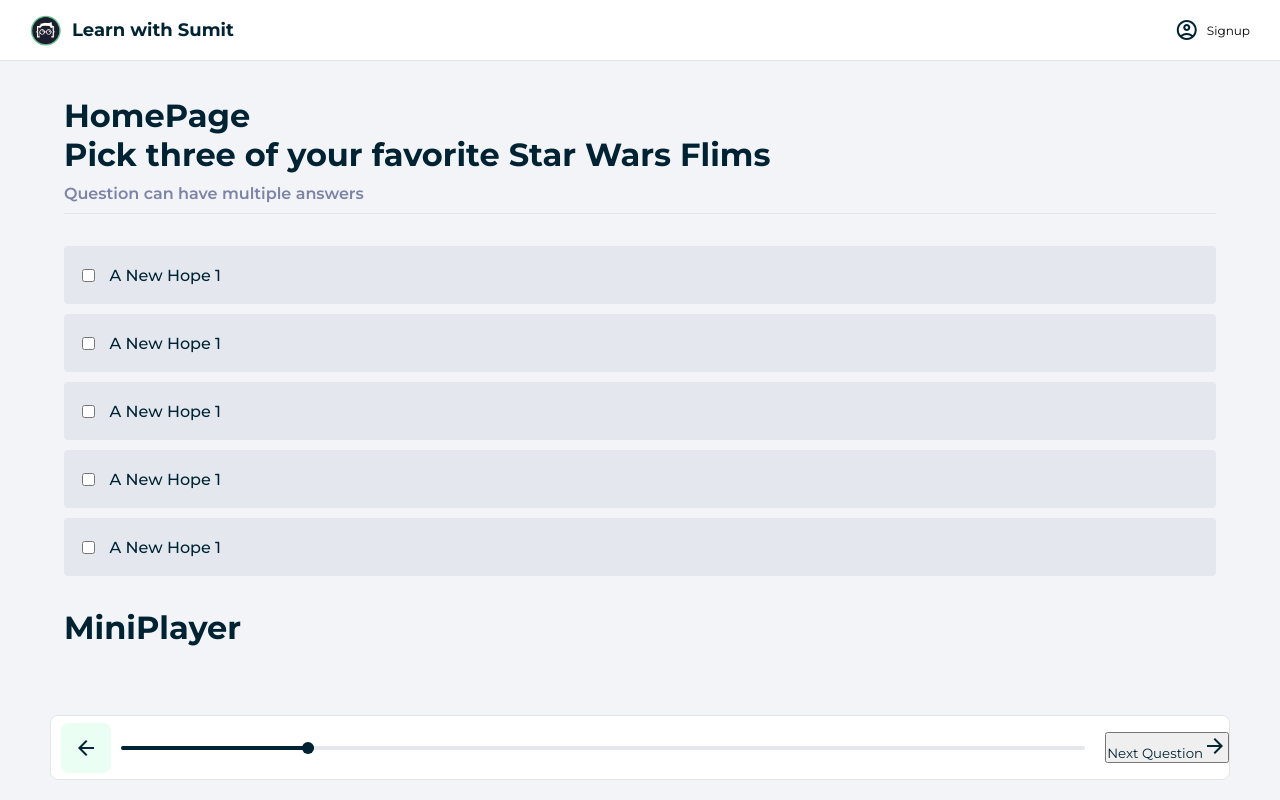
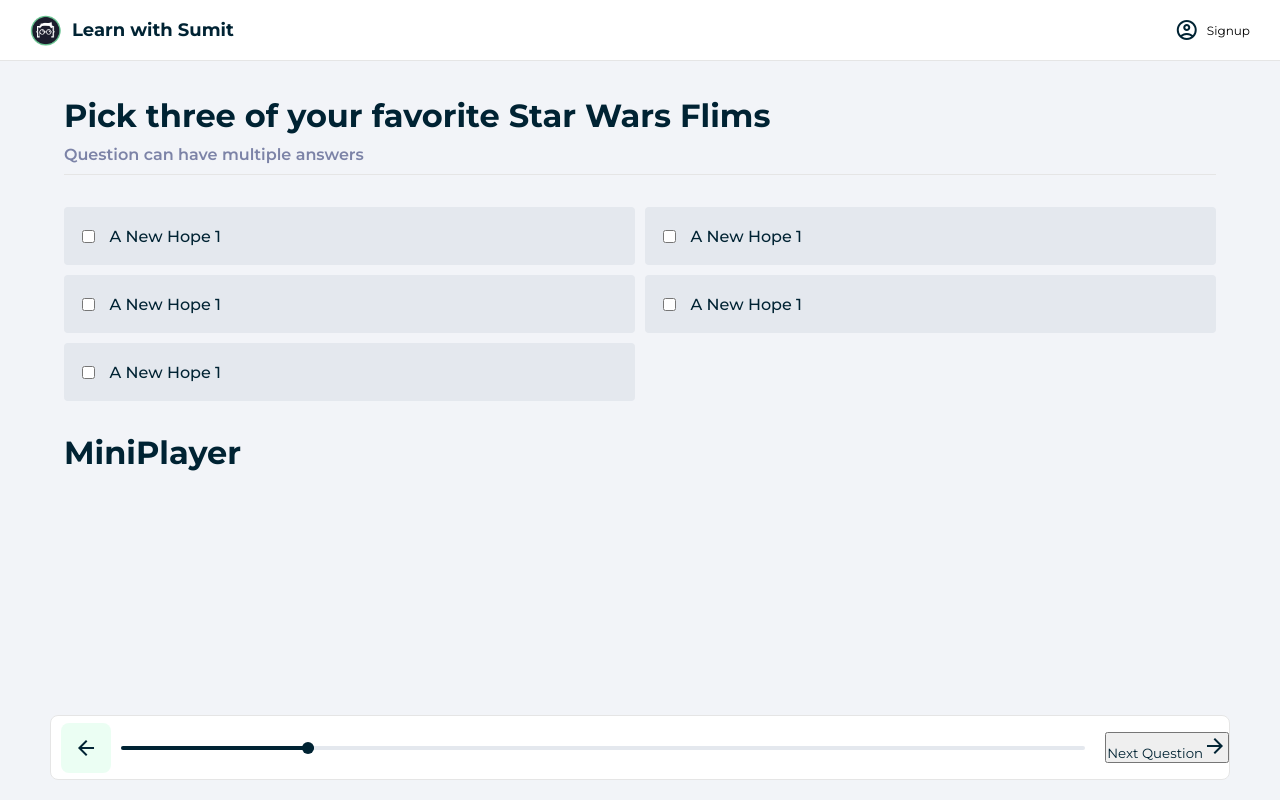
Before and after one commit to asmsaiff/react-quiz-app, a React (Create React App) app: page / in a window 1280 px wide. Built offline with nearby package versions, Linux system fonts and the light colour scheme.

Commit message:
quiz components

```diff
--- a/src/components/App.js
+++ b/src/components/App.js
@@ -1,13 +1,11 @@
 import '../styles/App.css'
 import Layout from "./Layout";
-import HomePage from './pages/Home';
 import Quiz from './pages/Quiz';
-// import Videos from './Videos';
+import Videos from './Videos';
 
 function App() {
     return (
         <Layout>
-            <HomePage />
             {/* <Videos /> */}
             <Quiz />
         </Layout>
--- a/src/styles/Answers.module.css
+++ b/src/styles/Answers.module.css
@@ -1,6 +1,6 @@
 .answers {
   display: grid;
-  grid-template-rows: repeat(5, auto);
+  grid-template-rows: repeat(3, auto);
   gap: 10px;
   margin: 2rem 0;
   grid-auto-flow: column;
```
Also changed, not shown: src/components/ProgressBar.js (line endings or trailing spaces).
